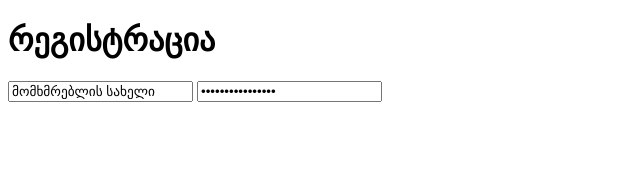
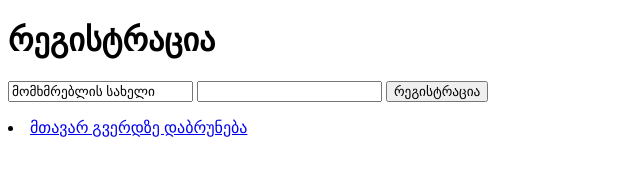
Before and after one commit to Sandro809/Home-Work-2, a plain HTML site: page page3.html in a window 1280 px wide. Shown: the whole page, without its empty margins (0-640 px from the left). Drawn offline with Linux system fonts and the light colour scheme.

Commit message:
update
მესამე გვერდზე დაემატა მთავარ გვერდზე დაბრუნების ლინკი

```diff
--- a/page3.html
+++ b/page3.html
@@ -9,7 +9,9 @@
     <h1>რეგისტრაცია</h1>
     <p>
       <input type="text" value="მომხმრებლის სახელი" />
-      <input type="password" value="შეიყვანეთ პაროლი"/>
+      <input type="password"/>
+      <input type="submit" value="რეგისტრაცია"
     </form>
+    <li><a href="./index.html">მთავარ გვერდზე დაბრუნება</a></li>
   </body>
 </html>
```
